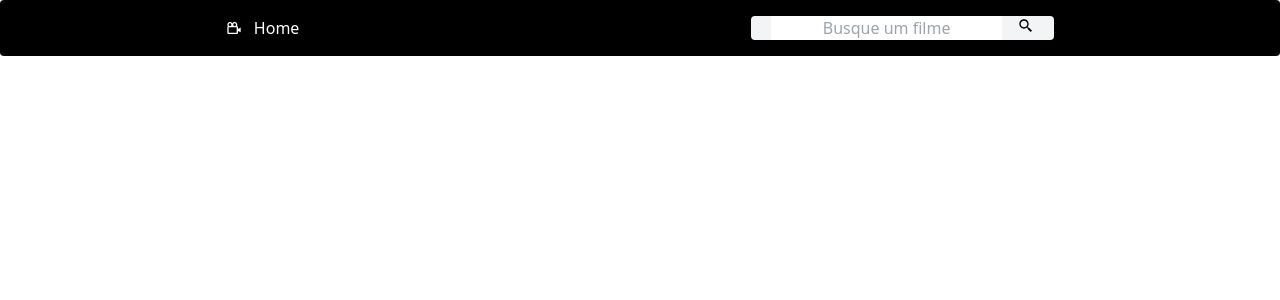
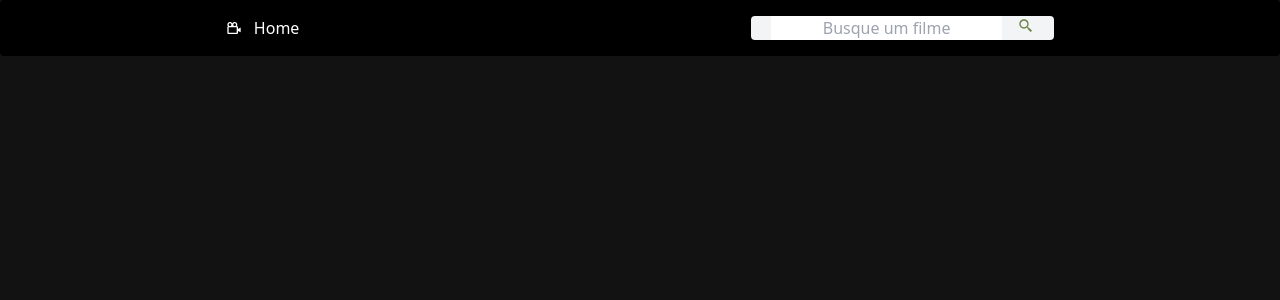
Before and after one commit to Alchemist-developer/tmdb-films, a React (Vite) app: page / in a window 1280 px wide. Shown: the top 300 px of the page. Built offline with nearby package versions, Linux system fonts and the light colour scheme.

Commit message:
feat: reset css

```diff
--- a/src/index.css
+++ b/src/index.css
@@ -1,3 +1,24 @@
 @tailwind base;
 @tailwind components;
 @tailwind utilities;
+
+* {
+    margin: 0;
+    padding: 0;
+    box-sizing: border-box;
+}
+
+body {
+    background-color: #121212;
+    color: rgba(97, 125, 58, 0.928);
+}
+
+a {
+    text-decoration: none;
+    color: rgb(255, 255, 255);
+    transition: .5s ease-in-out;
+}
+
+a:hover {
+    color: rgba(195, 235, 140, 0.714);
+}
```
